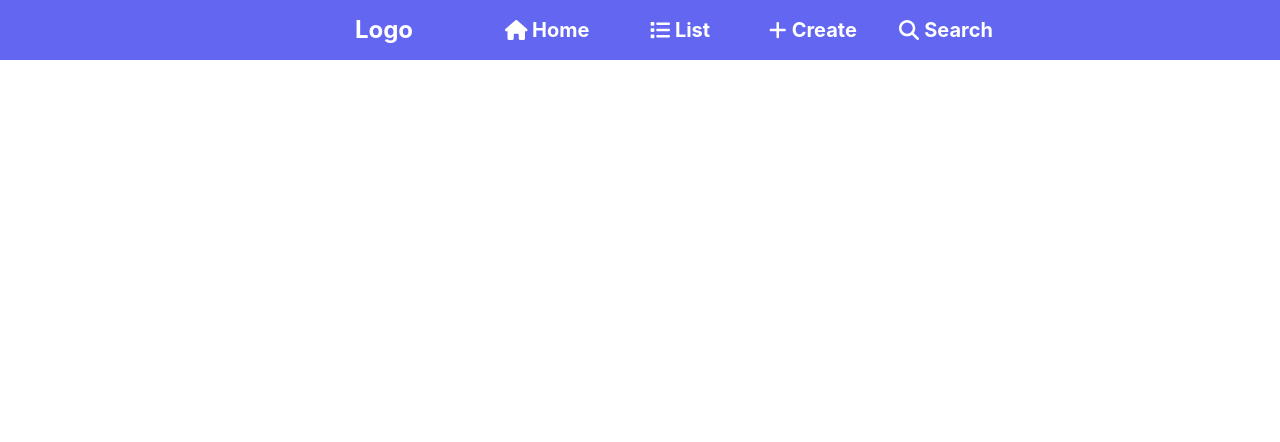
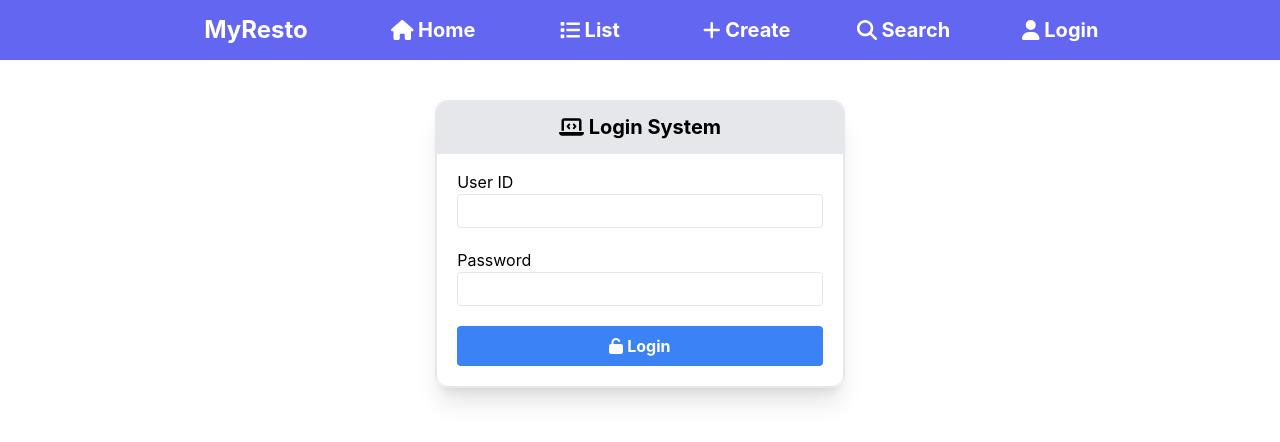
Before and after one commit to Anshualawa/myResto, a React (Create React App) app in the folder restaurant-app/: page /login in a window 1280 px wide. Shown: the top 442 px of the page. Built offline with nearby package versions, Linux system fonts and the light colour scheme.

Commit message:
Login commponent

```diff
--- a/restaurant-app/src/App.js
+++ b/restaurant-app/src/App.js
@@ -3,18 +3,21 @@ import {
   BrowserRouter as Router, Route, Routes
 } from 'react-router-dom';
 import Home, { Navbar } from './component/Home';
-import RestaurantList from './component/RestaurantList'
-import RestaurantCreate from './component/RestaurantCreate'
-import RestaurantUpdate from './component/RestaurantUpdate'
-import RestaurantSearch from './component/RestaurantSearch'
-import RestaurantDetail from './component/RestaurantDetail'
+import RestaurantList from './component/RestaurantList';
+import RestaurantCreate from './component/RestaurantCreate';
+import RestaurantUpdate from './component/RestaurantUpdate';
+import RestaurantSearch from './component/RestaurantSearch';
+import RestaurantDetail from './component/RestaurantDetail';
+import Login from './component/Login';
 
 function App() {
 
   return (
-    <div className="App">
+    <div className="w-full m-auto h-dvh bg-white">
       <Router>
         <Navbar />
+
+        <div className="w-4/5 m-auto">
           <Routes>
             <Route path='/' element={<Home />} />
             <Route path='/list' element={<RestaurantList />} />
@@ -23,7 +26,10 @@ function App() {
             <Route path='/update/:id' element={<RestaurantUpdate />} />
             <Route path='/details' element={<RestaurantDetail />} />
             <Route path='/search' element={<RestaurantSearch />} />
+            <Route path='/login' element={<Login />} />
           </Routes>
+        </div>
+
       </Router>
     </div>
   );
--- a/restaurant-app/src/component/Home.js
+++ b/restaurant-app/src/component/Home.js
@@ -1,7 +1,7 @@
 import React, { Component } from 'react';
 import { Link } from 'react-router-dom';
 import { FontAwesomeIcon } from '@fortawesome/react-fontawesome';
-import { faHome, faList, faSearch, faAdd } from '@fortawesome/free-solid-svg-icons';
+import { faHome, faList, faSearch, faAdd, faUser, faHotel } from '@fortawesome/free-solid-svg-icons';
 
 class Home extends Component {
     render() {
@@ -18,13 +18,14 @@ class Home extends Component {
 function Navbar() {
     return (
         <div className='w-full m-auto flex justify-center bg-indigo-500 text-white'>
-            <div className='w-1/6 flex justify-center items-center '><p className='text-2xl font-bold'><Link to="/">Logo</Link></p></div>
-            <div className='w-2/5'>
-                <div className='flex py-2 justify-between gap-5 '>
-                    <div className='p-2 text-xl hover:shadow hover:bg-slate-200 font-bold hover:text-black rounded-md  size-full'><Link to="/"><FontAwesomeIcon icon={faHome} /> Home</Link></div>
-                    <div className='p-2 text-xl hover:shadow hover:bg-slate-200 font-bold hover:text-black rounded-md  size-full'><Link to="/list"><FontAwesomeIcon icon={faList} /> List</Link></div>
-                    <div className='p-2 text-xl hover:shadow hover:bg-slate-200 font-bold hover:text-black rounded-md  size-full'><Link to="/create"><FontAwesomeIcon icon={faAdd} /> Create</Link></div>
-                    <div className='p-2 text-xl hover:shadow hover:bg-slate-200 font-bold hover:text-black rounded-md  size-full'><Link to="/search"><FontAwesomeIcon icon={faSearch} /> Search</Link></div>
+            <div className='w-1/6 flex justify-center items-center '><p className='text-2xl font-bold'><Link to="/">MyResto</Link></p></div>
+            <div className='w-3/5'>
+                <div className='flex py-2 justify-between gap-4 '>
+                    <div className='p-2 text-xl hover:shadow hover:bg-slate-200 font-bold hover:text-black rounded-md  size-full text-center'><Link to="/"><FontAwesomeIcon icon={faHome} /> Home</Link></div>
+                    <div className='p-2 text-xl hover:shadow hover:bg-slate-200 font-bold hover:text-black rounded-md  size-full text-center'><Link to="/list"><FontAwesomeIcon icon={faList} /> List</Link></div>
+                    <div className='p-2 text-xl hover:shadow hover:bg-slate-200 font-bold hover:text-black rounded-md  size-full text-center'><Link to="/create"><FontAwesomeIcon icon={faAdd} /> Create</Link></div>
+                    <div className='p-2 text-xl hover:shadow hover:bg-slate-200 font-bold hover:text-black rounded-md  size-full text-center'><Link to="/search"><FontAwesomeIcon icon={faSearch} /> Search</Link></div>
+                    <div className='p-2 text-xl hover:shadow hover:bg-slate-200 font-bold hover:text-black rounded-md  size-full text-center'><Link to="/login"><FontAwesomeIcon icon={faUser} /> Login</Link></div>
                     {/* <div className='p-2 text-xl hover:shadow hover:bg-slate-200 font-bold hover:text-black rounded-md  size-full'><Link to="/details">Details</Link></div> */}
                     {/* <div className='p-2 hover:shadow hover:bg-slate-200 font-bold hover:text-black rounded-md  size-full'><Link to="/update">Update</Link></div> */}
                 </div>
--- /dev/null
+++ b/restaurant-app/src/component/Login.js
@@ -0,0 +1,46 @@
+import React, { Component } from 'react';
+import { FontAwesomeIcon } from '@fortawesome/react-fontawesome';
+import { faUnlock, faLaptopCode } from '@fortawesome/free-solid-svg-icons';
+
+
+class Login extends Component {
+    constructor() {
+        super();
+        this.state = {
+            user: null,
+            password: null,
+        }
+    }
+
+    login(key) {
+        console.log(key);
+    }
+    render() {
+        return (
+
+            <div className='w-2/5 m-auto text-left mt-10 border shadow-xl rounded-xl bg-white'>
+                <h1 className='text-xl font-bold py-3 text-center bg-gray-200 rounded-t-xl'> <FontAwesomeIcon icon={faLaptopCode} /> Login System</h1>
+                <div className='px-5 text-left  border  rounded-b-xl'>
+                    <div className='grid mb-5 mt-4'>
+                        <label form='userid'>User ID</label>
+                        <input type='text' name='userid' onChange={(event) => this.setState({ user: event.target.value })}
+                            className="w-full px-3 py-1 rounded border" />
+                    </div>
+                    <div className='grid '>
+                        <label form='password'>Password</label>
+                        <input type='password' name='password' onChange={(event) => this.setState({ password: event.target.value })}
+                            className="w-full px-3 py-1  rounded border" />
+                    </div>
+                    <div className='grid'>
+                        <button onClick={() => this.login(this.state)}
+                            className="w-full px-3 py-2 my-5 rounded bg-blue-500 text-white font-bold"><FontAwesomeIcon icon={faUnlock} /> Login</button>
+
+                    </div>
+
+                </div>
+            </div>
+        );
+    }
+}
+
+export default Login;
--- a/restaurant-app/src/component/RestaurantList.js
+++ b/restaurant-app/src/component/RestaurantList.js
@@ -48,7 +48,7 @@ class RestaurantList extends Component {
         for (let i = 1; i <= totalPages; i++) {
             pageNumbers.push(
                 <button key={i} onClick={() => this.changePage(i)}
-                    className={`px-3 py-1 mx-1 rounded ${currentPage === i ? 'bg-blue-500 text-white' : 'bg-gray-200 text-gray-700'}`}>
+                    className={`px-3 py-1 mx-1 rounded ${currentPage === i ? 'bg-blue-300 text-white' : 'bg-gray-100 text-gray-500'}`}>
                     {i}
                 </button>
             );
@@ -79,12 +79,12 @@ class RestaurantList extends Component {
 
     render() {
         return (
-            <div>
-                <h1>Restaurant List</h1>
+            <div className='w-full m-auto  '>
+                <h1 className='text-xl py-5 text-center font-bold text-gray-700'>Restaurant List</h1>
                 {
                     this.state.list ?
-                        <div className='w-4/5 m-auto '>
-                            <div className="overflow-x-auto">
+                        <div className=' bg-gray-50 border'>
+                            <div className="overflow-x-auto ">
                                 <table className="table-auto border min-w-full divide-y divide-gray-200">
                                     <thead className='bg-gray-50 '>
                                         <tr>
@@ -101,12 +101,12 @@ class RestaurantList extends Component {
                                             this.getCurrentData().map((item, index) => {
                                                 const serialNumber = (this.state.currentPage - 1) * this.state.itemsPerPage + index + 1;
                                                 return <tr key={index} className="hover:bg-gray-100">
-                                                    <td className='px-6 py-4 text-center whitespace-nowrap'>{serialNumber}</td>
-                                                    <td className='px-6 py-4 text-left whitespace-nowrap'>{item.name}</td>
-                                                    <td className='px-6 py-4 text-left whitespace-nowrap'>{item.email}</td>
-                                                    <td className='px-6 py-4 text-left whitespace-nowrap'>{item.address}</td>
-                                                    <td className='px-6 py-4 text-center whitespace-nowrap'>{item.rating}</td>
-                                                    <td className='px-6 py-4 text-center whitespace-nowrap'>
+                                                    <td className='px-6 py-3 text-center whitespace-nowrap'>{serialNumber}</td>
+                                                    <td className='px-6 py-3 text-left whitespace-nowrap'>{item.name}</td>
+                                                    <td className='px-6 py-3 text-left whitespace-nowrap'>{item.email}</td>
+                                                    <td className='px-6 py-3 text-left whitespace-nowrap'>{item.address}</td>
+                                                    <td className='px-6 py-3 text-center whitespace-nowrap'>{item.rating}</td>
+                                                    <td className='px-6 py-3 text-center whitespace-nowrap'>
                                                         <div className=' flex gap-5 justify-center'>
                                                             <span className='text-blue-500'><Link to={"/update/" + item.id}><FontAwesomeIcon icon={faPenToSquare} /></Link></span>
                                                             <span className='text-red-500' onClick={() => { this.Delete(item.id) }}><FontAwesomeIcon icon={faTrash} /></span>
```
Lines whose indentation alone changed are shown as unchanged.
